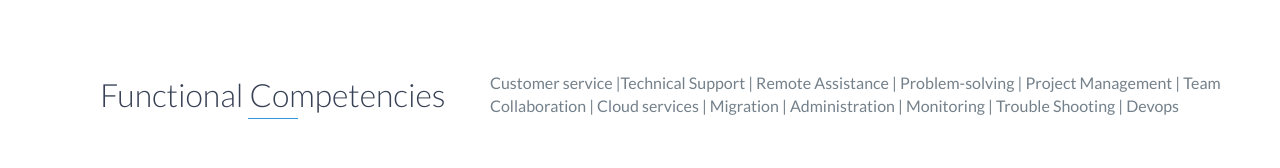
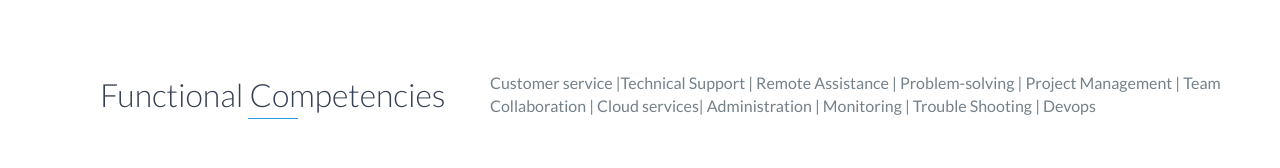
Before and after one commit to G3K21/G321.github.io, a website: page index.html in a window 1280 px wide. Shown: the part 1106-1274 px from the top of the page. Drawn offline with nearby package versions, Linux system fonts and the light colour scheme.

Commit message:
Update index.html

```diff
--- a/index.html
+++ b/index.html
@@ -86,7 +86,7 @@
                 </div>
                 <div class="col-md-8">
                     <p>
-                        Customer service |Technical Support | Remote Assistance | Problem-solving | Project Management | Team Collaboration | Cloud services | Migration | Administration | Monitoring | Trouble Shooting | Devops
+                        Customer service |Technical Support | Remote Assistance | Problem-solving | Project Management | Team Collaboration | Cloud services| Administration | Monitoring | Trouble Shooting | Devops
                     </p>
                 </div>
             </div>
```
